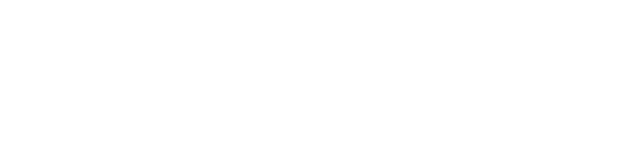
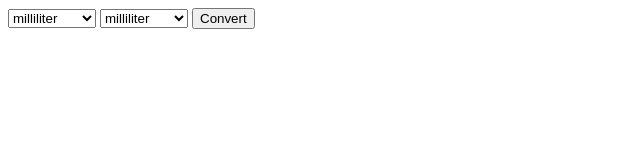
Before and after one commit to niemonie/cooking-converter, a plain HTML site: page index.html in a window 1280 px wide. Shown: the whole page, without its empty margins (0-640 px from the left). Drawn offline with Linux system fonts and the light colour scheme.

Commit message:
adding html for jQuery support

```diff
--- a/Converter.js
+++ b/Converter.js
@@ -1,4 +1,4 @@
-(function(global, $){
+;(function(global, $){
 
     var convert = function(quantity){
         return new convert.init(quantity);
--- a/index.html
+++ b/index.html
@@ -4,6 +4,30 @@
 </head>
 
 <body>
+    <div id="converter">
+        <select id="measure-from">
+            <option value="ml">milliliter</option>
+            <option value="l">liter</option>
+            <option value="tsp">teaspoon</option>
+            <option value="tbs">tablespoon</option>
+            <option value="oz">ounce</option>
+            <option value="cup">cup</option>
+            <option value="pt">pint</option>
+            <option value="qt">quart</option>
+        </select>
+        <select id="measure-to">
+            <option value="ml">milliliter</option>
+            <option value="l">liter</option>
+            <option value="tsp">teaspoon</option>
+            <option value="tbs">tablespoon</option>
+            <option value="oz">ounce</option>
+            <option value="cup">cup</option>
+            <option value="pt">pint</option>
+            <option value="qt">quart</option>
+        </select>
+        <input type="button" value="Convert" id="convert" />
+    </div>
+    <h1 id='result'></h1>
     <script src="jquery-3.3.1.min.js"></script>
     <script src="Converter.js"></script>
     <script src="app.js"></script>
```
Also changed, not shown: 1 other file.
